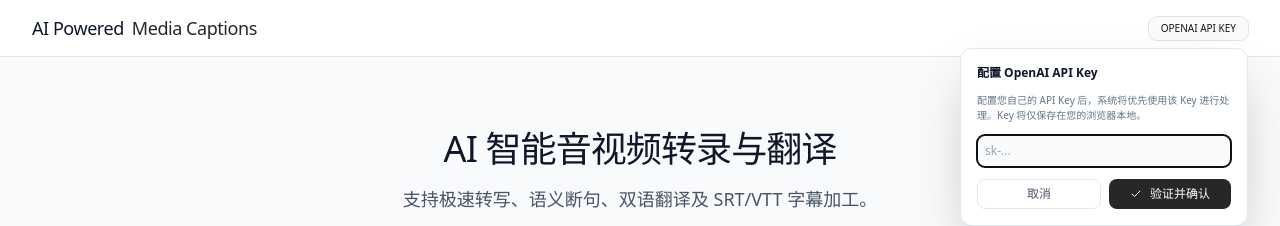
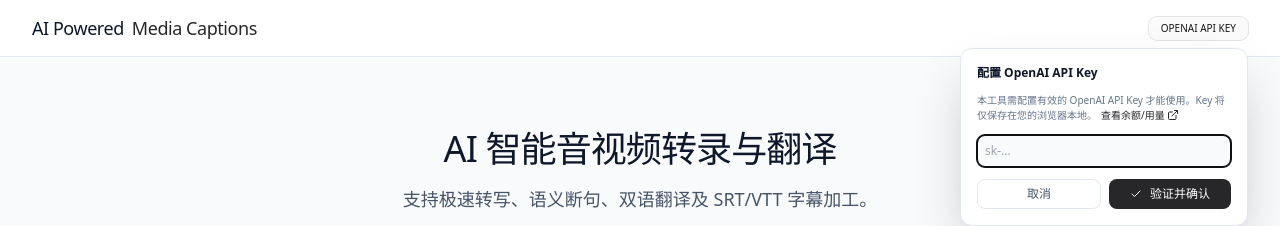
Before and after one commit to ChrisZhang0806/AI-Powered-Media-Captions, a React (Vite) app: page / in a window 1280 px wide. Both pictures are taken after a click on the button "OPENAI API KEY". Shown: the top 226 px of the page. Built offline with nearby package versions, Linux system fonts and the light colour scheme; no server answers.

Commit message:
feat: Add OpenAI API usage link and update API key configuration description in the header.

```diff
--- a/components/Header.tsx
+++ b/components/Header.tsx
@@ -1,5 +1,5 @@
 import React from 'react';
-import { Loader2, Check } from 'lucide-react';
+import { Loader2, Check, ExternalLink } from 'lucide-react';
 import { useApiKey } from '../hooks/useApiKey';
 
 interface HeaderProps {
@@ -47,7 +47,16 @@ export const Header: React.FC<HeaderProps> = ({ onReset, apiKeyData }) => {
                                     配置 OpenAI API Key
                                 </h4>
                                 <p className="text-[10px] text-slate-500 mb-3 leading-normal">
-                                    配置您自己的 API Key 后，系统将优先使用该 Key 进行处理。Key 将仅保存在您的浏览器本地。
+                                    本工具需配置有效的 OpenAI API Key 才能使用。Key 将仅保存在您的浏览器本地。
+                                    <a
+                                        href="https://platform.openai.com/settings/organization/usage"
+                                        target="_blank"
+                                        rel="noopener noreferrer"
+                                        className="text-primary-600 hover:underline ml-1 inline-flex items-center gap-0.5"
+                                    >
+                                        查看余额/用量
+                                        <ExternalLink className="w-3 h-3" />
+                                    </a>
                                 </p>
                                 <div className="space-y-3">
                                     <input
```
